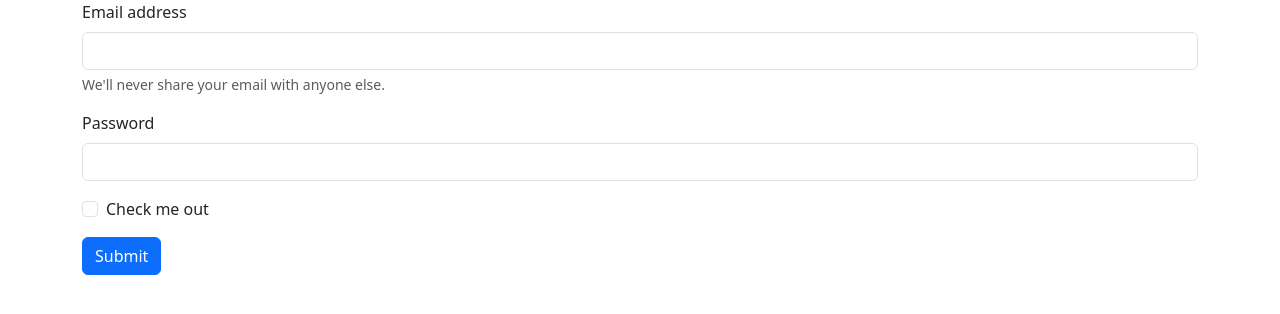
After one commit to AkashHalder520/php_codilar, a PHP site: page /LoginSql/index.php in a window 1280 px wide. The commit adds this page. Shown: the top 314 px of the page. Run offline with PHP 8.4, Linux system fonts and the light colour scheme; tables that the repository leaves empty or names only in its code hold one stand-in row (values such as "Sample post").

Commit message:
conceptual implementaion of login

```diff
--- /dev/null
+++ b/LoginSql/index.php
@@ -0,0 +1,79 @@
+<!doctype html>
+<html lang="en">
+  <head>
+    <meta charset="utf-8">
+    <meta name="viewport" content="width=device-width, initial-scale=1">
+    <title>Login Page</title>
+    <link href="https://cdn.jsdelivr.net/npm/bootstrap@5.3.1/dist/css/bootstrap.min.css" rel="stylesheet" integrity="sha384-4bw+/aepP/YC94hEpVNVgiZdgIC5+VKNBQNGCHeKRQN+PtmoHDEXuppvnDJzQIu9" crossorigin="anonymous">
+  </head>
+  <body>
+  <form class="container" method="post" >
+  <div class="mb-3">
+    <label for="exampleInputEmail1" class="form-label">Email address</label>
+    <input type="email" class="form-control" id="exampleInputEmail1" aria-describedby="emailHelp" name="email">
+    <div id="emailHelp" class="form-text">We'll never share your email with anyone else.</div>
+  </div>
+  <div class="mb-3">
+    <label for="exampleInputPassword1" class="form-label">Password</label>
+    <input type="password" class="form-control" id="exampleInputPassword1" name="password">
+  </div>
+  <div class="mb-3 form-check">
+    <input type="checkbox" class="form-check-input" id="exampleCheck1">
+    <label class="form-check-label" for="exampleCheck1">Check me out</label>
+  </div>
+  <button type="submit" class="btn btn-primary">Submit</button>
+</form>
+    <script src="https://cdn.jsdelivr.net/npm/bootstrap@5.3.1/dist/js/bootstrap.bundle.min.js" integrity="sha384-HwwvtgBNo3bZJJLYd8oVXjrBZt8cqVSpeBNS5n7C8IVInixGAoxmnlMuBnhbgrkm" crossorigin="anonymous"></script>
+  </body>
+</html>
+
+<?php
+ $hostname = "localhost";
+ $username = "root";
+ $password = "";
+ $database = "registration_db";
+
+ // Create connection
+ $conn = new mysqli($hostname, $username, $password, $database);
+ // Check connection
+ if ($conn->connect_error) {
+     die("Connection failed: " . $conn->connect_error);
+ }
+ $email=$password="";
+if (isset($_POST['email'])) {
+    # code...
+    $email=$_POST['email'];
+    echo $email;
+}
+if (isset($_POST['password'])) {
+    # code...
+    $password=$_POST['password'];
+}
+// if(password_verify($password, $hashed_password)) //for verifing hasg password
+$loginquery = "SELECT * FROM user_details WHERE email='$email'";
+$response = $conn->query($loginquery);
+$islogin=false;
+if ($response === false) {
+    // Handle the query error
+    echo "Query failed: " . $conn->error;
+} else {
+    $rows = $response->fetch_all(MYSQLI_ASSOC);
+    echo "<pre>";
+    // print_r($rows[0]['password_hash']);
+
+    echo "</pre>";
+}
+if(empty($rows)){
+    echo "<script>alert('not present in database')</script>";
+    die();
+}
+if(!password_verify($password,$rows[0]['password_hash'])){
+echo "<script>alert('wrong password')</script>";
+}
+else{
+    echo "ok";
+    header("location:showdata.php");
+}
+
+
+?>
```
Also changed, not shown: LoginSql/showdata.php (+15 -12 lines), LoginSql/updatepage.php (+48 -18 lines), LoginSql/images/Untitled.jpeg (added), LoginSql/images/Untitled.png (added), LoginSql/images/face.jpg (deleted), LoginSql/images/images.jpeg (added), LoginSql/images/tom.jpeg (added).
